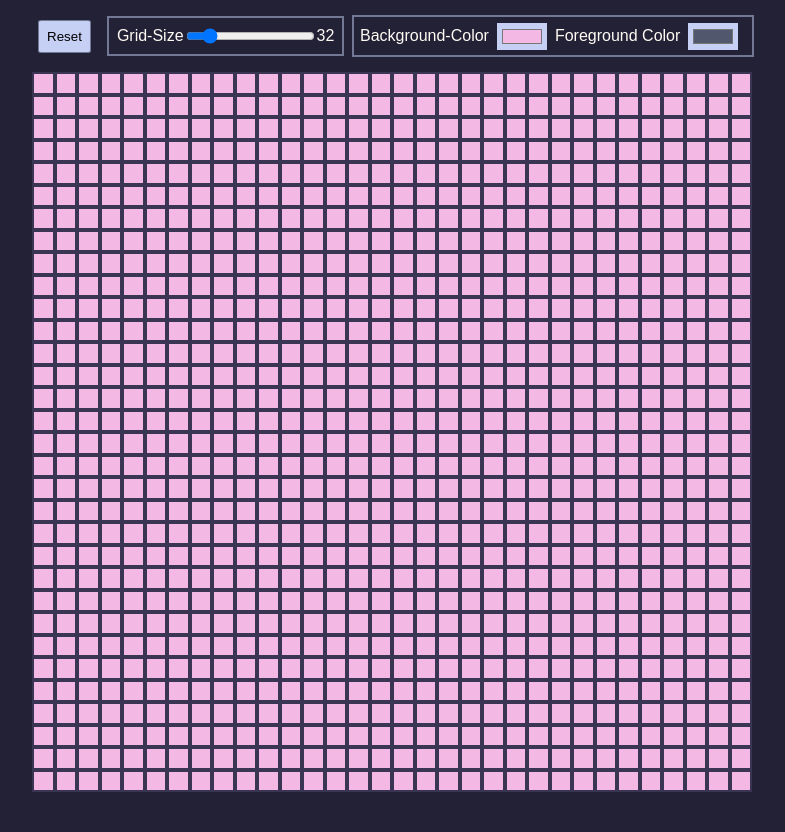
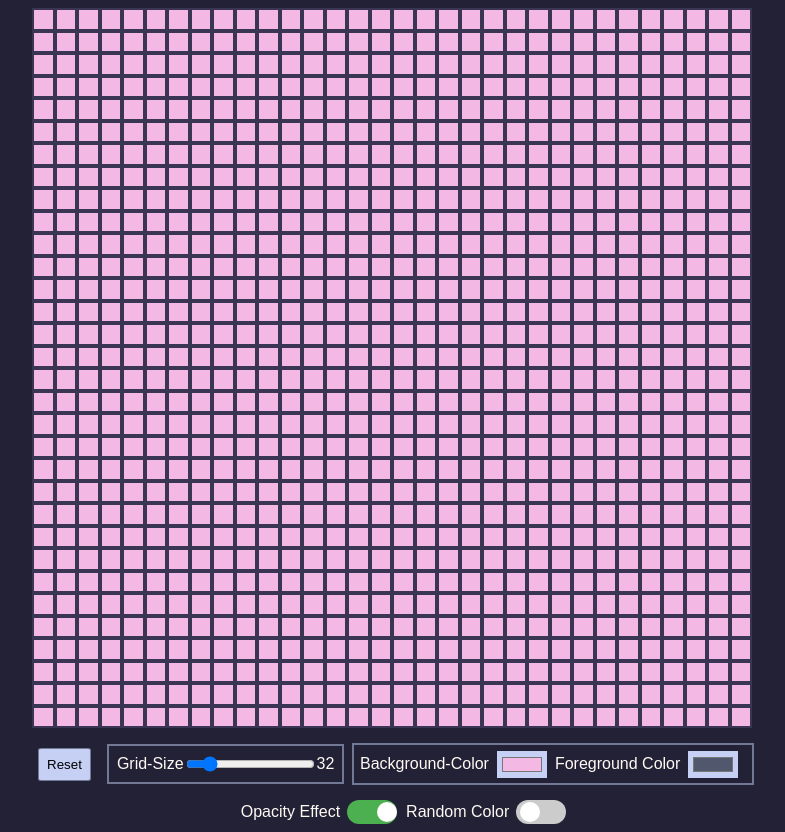
Before and after one commit to danhoernchen/odin-etch-a-sketch, a plain HTML site: page index.html in a window 1280 px wide. Shown: the whole page, without its empty margins (248-1033 px from the left). Before the commit the page ends 800 px from the top, so only its background shows below. Drawn offline with Linux system fonts and the light colour scheme.

Commit message:
random color and toggles
added random color logic and toggle-switches for the opacity and random-color effects

```diff
--- a/index.html
+++ b/index.html
@@ -8,6 +8,7 @@
     <title>The Odin Project - Etch-a-Sketch</title>
   </head>
   <body>
+    <div id="mainContainer" class="mainContainer"></div>
     <div class="controls">
       <button id="resetBtn">Reset</button>
       <div class="sizeCont">
@@ -31,8 +32,18 @@
         <input id="color2" type="color" class="color" value="#51576d" />
       </div>
     </div>
-    <div id="mainContainer" class="mainContainer"></div>
-
+    <div class="toggles">
+      <span class="switchLabel">Opacity Effect</span>
+      <label class="toggle-switch">
+        <input id="opacitySwitch" type="checkbox" checked />
+        <span class="slider"></span>
+      </label>
+      <span class="switchLabel">Random Color</span>
+      <label class="toggle-switch">
+        <input id="randomColorSwitch" type="checkbox" />
+        <span class="slider"></span>
+      </label>
+    </div>
     <script src="javascript.js"></script>
   </body>
 </html>
--- a/javascript.js
+++ b/javascript.js
@@ -3,6 +3,8 @@ const color1 = document.getElementById("color1");
 const color2 = document.getElementById("color2");
 const resetBtn = document.getElementById("resetBtn");
 const sizeInput = document.getElementById("size");
+const opacitySwitch = document.getElementById("opacitySwitch");
+const randomColorSwitch = document.getElementById("randomColorSwitch");
 resetBtn.addEventListener("click", createGrid);
 
 function resetGrid() {}
@@ -24,13 +26,20 @@ function createGrid() {
 }
 
 function changeColor() {
-  this.style.backgroundColor = color2.value;
-  if (!this.style.opacity) {
-    this.style.opacity = 0;
+  if (!randomColorSwitch.checked) {
+    this.style.backgroundColor = color2.value;
+  } else {
+    this.style.backgroundColor =
+      "#" + Math.floor(Math.random() * 16777215).toString(16);
   }
-  opacity = (parseFloat(this.style.opacity) + 0.1).toString();
-  this.style.opacity = opacity;
-  console.log(this.style.opacity);
+
+  if (opacitySwitch.checked) {
+    if (!this.style.opacity) {
+      this.style.opacity = 0;
+    }
+    opacity = (parseFloat(this.style.opacity) + 0.1).toString();
+    this.style.opacity = opacity;
+  }
 }
 
 function setOpacity() {}
--- a/styles.css
+++ b/styles.css
@@ -22,14 +22,16 @@ body {
     flex-grow: 1;
 }
 
-.controls {
+.controls, .toggles {
     width: 100%;
     display: flex;
     justify-content: center;
     margin-top: 1vh;
     margin-bottom: 1vh;
     align-items: center;
+    flex-wrap: wrap;
 }
+
 
 .controls button {
     padding: 1vh;
@@ -52,6 +54,7 @@ body {
     margin-right: 1vh;
     background-color: #c6d0f5;
     border: 1px solid #c6d0f5;
+
 }
 
 .sizeCont {
@@ -60,9 +63,62 @@ body {
     align-items: center;
     border: 2px solid #737994;
     padding: 1vh;
+
 }
 
 .controls label {
     display: inline-block;
     vertical-align: center;
 }
+
+ /* Container for the toggle */
+.toggle-switch {
+    position: relative;
+    display: inline-block;
+    width: 50px;
+    height: 24px;
+}
+
+/* Hide default checkbox */
+.toggle-switch input {
+    opacity: 0;
+    width: 0;
+    height: 0;
+}
+
+/* The track */
+.slider {
+    position: absolute;
+    cursor: pointer;
+    background-color: #ccc;
+    border-radius: 24px;
+    width: 100%;
+    height: 100%;
+    transition: background-color 0.3s;
+}
+
+/* The circular slider */
+.slider::before {
+    content: "";
+    position: absolute;
+    height: 20px;
+    width: 20px;
+    left: 4px;
+    bottom: 2px;
+    background-color: white;
+    border-radius: 50%;
+    transition: transform 0.3s;
+}
+
+/* Toggled state */
+.toggle-switch input:checked+.slider {
+    background-color: #4caf50;
+}
+
+.toggle-switch input:checked+.slider::before {
+    transform: translateX(26px);
+}
+
+.switchLabel {
+    margin-left: 1rem;
+}
```
